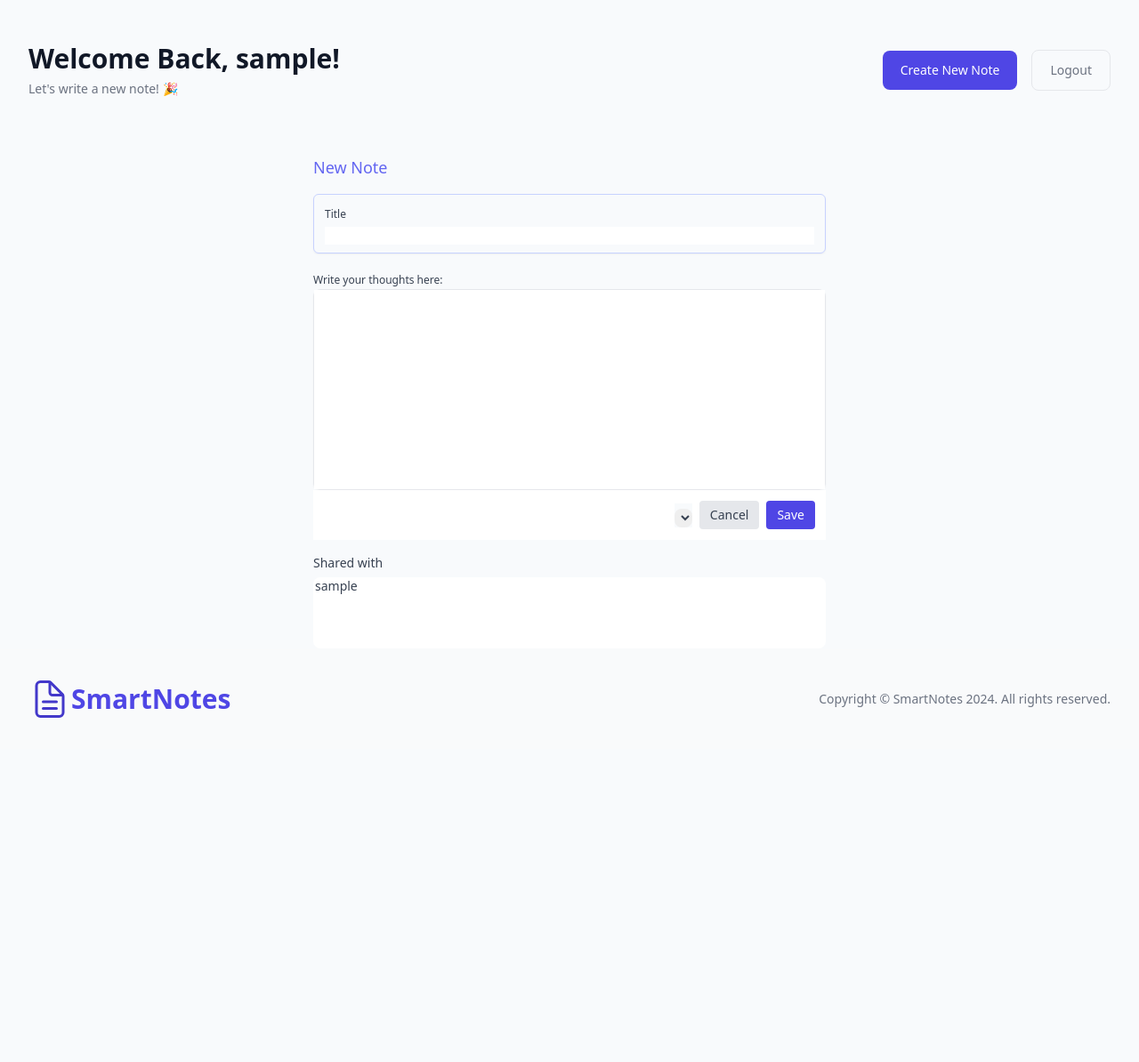
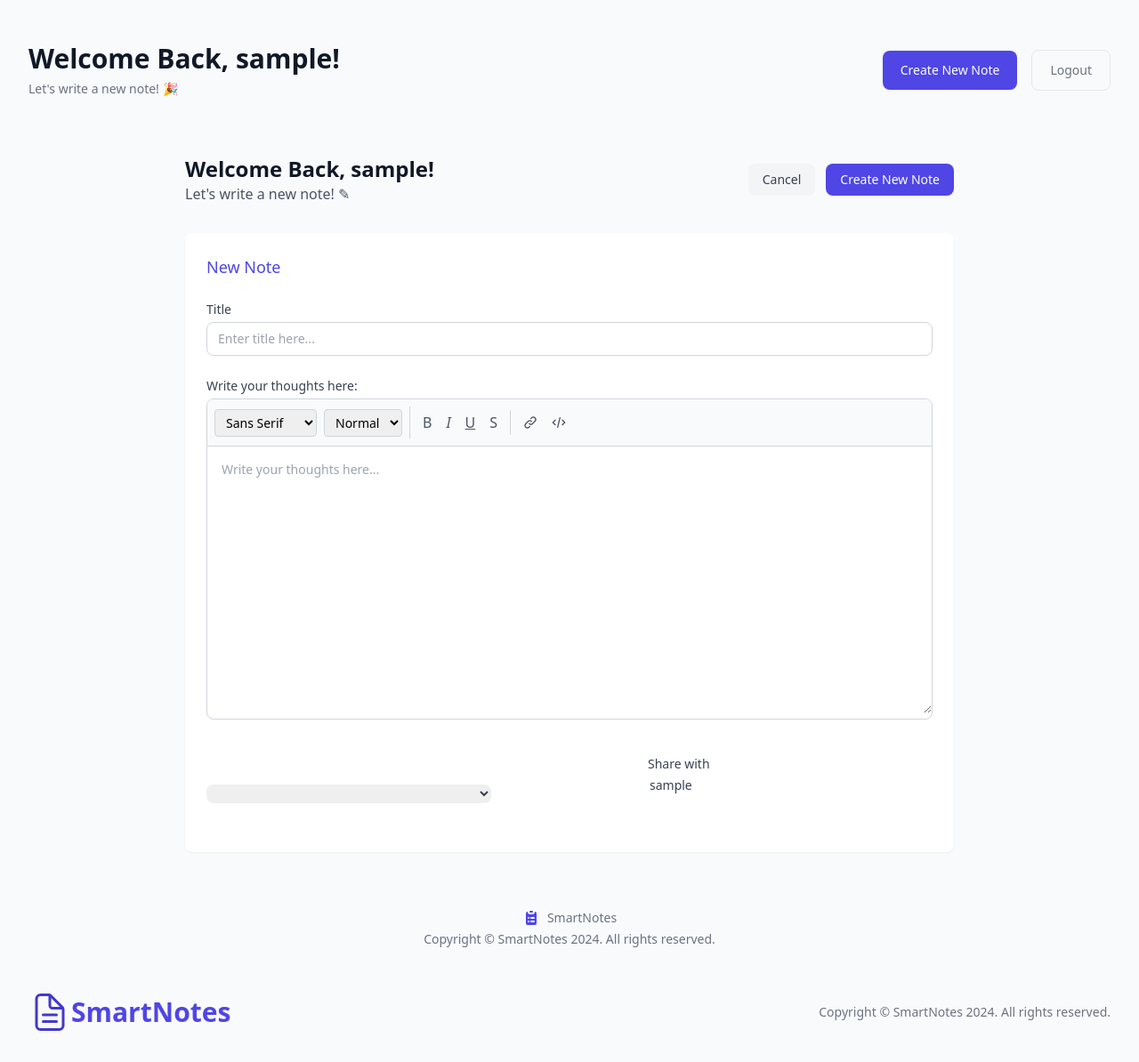
Before and after one commit to majortank/smartnotes, a Django app: page /smart/notes/new in a window 1280 px wide. Shown: the whole page at 89% size. Before the commit the page ends 807 px from the top, so only its background shows below. Run offline with Django 5.2, Linux system fonts and the light colour scheme; the visitor is signed in with stand-in values (Sample User, id 1); data comes from the database, SQL or seed files in the repository; data that the repository does not hold is empty; style sheets or scripts are compiled from the project's sources; some libraries are stand-ins or nearby versions.

Commit message:
Enhance Notes form and template with improved styling and functionality, fix a element that overlapped over save, cancel and category button and dropdown.

```diff
--- a/notes/forms.py
+++ b/notes/forms.py
@@ -1,5 +1,4 @@
 from django import forms
-
 from .models import Notes
 from django.contrib.auth.models import User
 
@@ -9,13 +8,28 @@ class NotesForm(forms.ModelForm):
         model = Notes
         fields = ['title', 'text', 'category', 'shared_with']
         widgets = {
-            'title' : forms.TextInput(attrs={'class':'mt-1 w-full border-none p-0 focus:border-transparent focus:outline-none focus:ring-0 sm:text-sm'}),
-            'text' : forms.Textarea(attrs={'class':'w-full h-full resize-none border-none align-top focus:ring-0 sm:text-sm'}),
-            'category' : forms.Select(attrs={'class':'mt-1.5 w-full rounded-lg border-gray-300 text-gray-700 sm:text-sm'}),
-            'shared_with' : forms.SelectMultiple(attrs={'class': 'mt-1.5 w-full rounded-lg border-gray-300 text-gray-700 sm:text-sm'}),
+            'title': forms.TextInput(attrs={
+                'class': 'w-full rounded-lg border-gray-300 text-sm focus:border-indigo-500 focus:ring-indigo-500 placeholder-gray-400',
+                'placeholder': 'Enter title here...',
+            }),
+            'text': forms.Textarea(attrs={
+                'class': 'w-full rounded-lg text-sm min-h-[300px] focus:ring-0 placeholder-gray-400',
+                'placeholder': 'Write your thoughts here...',
+                'rows': '12',
+            }),
+            'category': forms.Select(attrs={
+                'class': 'rounded-lg border-gray-300 text-sm text-gray-700 focus:border-indigo-500 focus:ring-indigo-500',
+            }),
+            'shared_with': forms.SelectMultiple(attrs={
+                'class': 'rounded-lg border-gray-300 text-sm text-gray-700 focus:border-indigo-500 focus:ring-indigo-500',
+                'size': '3',
+            }),
         }
         labels = {
-            'text' : 'Write your thoughts here:',
+            'title': 'Title',
+            'text': 'Write your thoughts here:',
+            'category': 'Category',
+            'shared_with': 'Share with'
         }
 
     def __init__(self, *args, **kwargs):
@@ -24,10 +38,8 @@ class NotesForm(forms.ModelForm):
         if user:
             self.fields['shared_with'].queryset = User.objects.exclude(pk=user.pk)
 
+        # Set initial category if needed
+        self.fields['category'].initial = 'Personal'
 
-
-    # def clean_title(self):
-    #     title = self.cleaned_data['title']
-    #     if 'Perfect' not in title:
-    #         raise forms.ValidationError('Title must contain Perfect')
-    #     return title
+        # Add help text for shared_with
+        self.fields['shared_with'].help_text = 'Hold Ctrl (Cmd on Mac) to select multiple users'
--- a/notes/templates/notes/notes_form.html
+++ b/notes/templates/notes/notes_form.html
@@ -1,65 +1,122 @@
 {% extends "_base.html" %}
 {% load widget_tweaks %}
 {% block content %}
-  <div class="mx-auto max-w-xl">
-    <h2 class='text-lg text-indigo-500 mb-4'>New Note</h2>
-  <form method="post">
-    {% csrf_token %}
-    <label
-        for="NoteTitle"
-        class="block overflow-hidden rounded-md border border-indigo-200 px-3 py-2 shadow-sm focus-within:border-indigo-600 focus-within:ring-1 focus-within:ring-indigo-600"
-      >
-        <span class="text-xs font-medium text-gray-700"> {{ form.title.label}} </span>
-        {{ form.title }}
-      </label>
-
-      <div class='my-4'>
-        <label for="OrderNotes" class="text-xs font-medium text-gray-700">{{ form.text.label }}</label>
-        <div
-          class="overflow-y rounded-lg border border-gray-200 shadow-sm focus-within:border-indigo-600 focus-within:ring-1 focus-within:ring-indigo-600">
-          {{ form.text|add_class:" h-80 w-full p-3" }}
+  <div class="mx-auto max-w-4xl px-4">
+    <div class="flex justify-between items-center mb-8">
+      <div>
+        <h1 class="text-2xl font-semibold text-gray-900">Welcome Back, {{ user.username }}!</h1>
+        <p class="text-gray-600">Let's write a new note! ✎</p>
       </div>
-        <div class="flex items-center justify-end gap-2 bg-white p-3">
-          <!-- -->
-          <div class=" flex flex-row justify-end items-center bg-slate-50">
-            <!-- <label for="HeadlineAct" class="text-sm font-medium text-gray-900"> {{ form.category.label }} </label> -->
-
-            {{ form.category }}
-          </div>
-          <!-- -->
-          <a
-          href="{% url 'notes.list' %}"
-            class="rounded bg-gray-200 px-3 py-1.5 text-sm font-medium text-gray-700 hover:text-gray-600"
-          >
+      <div class="flex gap-3">
+        <a href="{% url 'notes.list' %}"
+           class="inline-flex items-center justify-center px-4 py-2 text-sm font-medium text-gray-700 bg-gray-100 rounded-lg hover:bg-gray-200 focus:outline-none focus:ring-2 focus:ring-offset-2 focus:ring-gray-500">
           Cancel
         </a>
-
-          <button
-            type="submit"
-            class="rounded bg-indigo-600 px-3 py-1.5 text-sm font-medium text-white hover:bg-indigo-700"
-          >
-            Save
+        <button type="submit" form="note-form"
+                class="inline-flex items-center justify-center px-4 py-2 text-sm font-medium text-white bg-indigo-600 rounded-lg hover:bg-indigo-700 focus:outline-none focus:ring-2 focus:ring-offset-2 focus:ring-indigo-500">
+          Create New Note
         </button>
       </div>
     </div>
-    <label for="shared_with" class="block text-sm font-medium text-gray-700"> {{ form.shared_with.label }} </label>
-      {{ form.shared_with }}
+
+    <div class="bg-white rounded-lg shadow-sm p-6">
+      <h2 class="text-lg font-medium text-indigo-600 mb-6">New Note</h2>
+
+      <form id="note-form" method="post" class="space-y-6">
+        {% csrf_token %}
+
+        <!-- Title Input -->
+        <div class="space-y-1">
+          <label class="block text-sm font-medium text-gray-700">
+            {{ form.title.label }}
+          </label>
+          {{ form.title|add_class:"w-full px-3 py-2 border border-gray-300 rounded-lg focus:ring-2 focus:ring-indigo-500 focus:border-indigo-500"|attr:"placeholder:Enter title here..." }}
+        </div>
+
+        <!-- Text Editor Area -->
+        <div class="space-y-1">
+          <label class="block text-sm font-medium text-gray-700">
+            {{ form.text.label }}
+          </label>
+          <div class="border border-gray-300 rounded-lg overflow-hidden">
+            <!-- Rich Text Editor Toolbar -->
+            <div class="flex items-center gap-2 p-2 border-b border-gray-300 bg-gray-50">
+              <select class="px-2 py-1 text-sm border border-gray-300 rounded hover:border-gray-400 focus:border-indigo-500 focus:ring-indigo-500">
+                <option>Sans Serif</option>
+                <option>Serif</option>
+                <option>Monospace</option>
+              </select>
+              <select class="px-2 py-1 text-sm border border-gray-300 rounded hover:border-gray-400 focus:border-indigo-500 focus:ring-indigo-500">
+                <option>Normal</option>
+                <option>Large</option>
+                <option>Small</option>
+              </select>
+              <div class="flex items-center gap-1 border-l border-gray-300 pl-2">
+                <button type="button" class="p-1.5 rounded hover:bg-gray-200 text-gray-600" title="Bold">B</button>
+                <button type="button" class="p-1.5 rounded hover:bg-gray-200 text-gray-600 italic" title="Italic">I</button>
+                <button type="button" class="p-1.5 rounded hover:bg-gray-200 text-gray-600 underline" title="Underline">U</button>
+                <button type="button" class="p-1.5 rounded hover:bg-gray-200 text-gray-600" title="Strike">S</button>
+              </div>
+              <div class="flex items-center gap-1 border-l border-gray-300 pl-2">
+                <button type="button" class="p-1.5 rounded hover:bg-gray-200 text-gray-600" title="Link">
+                  <svg class="w-4 h-4" fill="none" stroke="currentColor" viewBox="0 0 24 24">
+                    <path stroke-linecap="round" stroke-linejoin="round" stroke-width="2" d="M13.828 10.172a4 4 0 00-5.656 0l-4 4a4 4 0 105.656 5.656l1.102-1.101m-.758-4.899a4 4 0 005.656 0l4-4a4 4 0 00-5.656-5.656l-1.1 1.1"></path>
+                  </svg>
+                </button>
+                <button type="button" class="p-1.5 rounded hover:bg-gray-200 text-gray-600" title="Code">
+                  <svg class="w-4 h-4" fill="none" stroke="currentColor" viewBox="0 0 24 24">
+                    <path stroke-linecap="round" stroke-linejoin="round" stroke-width="2" d="M10 20l4-16m4 4l4 4-4 4M6 16l-4-4 4-4"></path>
+                  </svg>
+                </button>
+              </div>
+            </div>
+            <!-- Text Area -->
+            {{ form.text|add_class:"w-full p-4 focus:ring-0 border-none min-h-[300px]"|attr:"placeholder:Write your thoughts here..." }}
+          </div>
+        </div>
+
+        <!-- Bottom Actions -->
+        <div class="flex items-center justify-between pt-4">
+          <!-- Category Dropdown -->
+          <div class="flex-1 max-w-xs">
+            {{ form.category|add_class:"w-full rounded-lg border-gray-300 text-sm focus:border-indigo-500 focus:ring-indigo-500" }}
+          </div>
+
+          <!-- Share With Section -->
+          <div class="flex-1 max-w-xs ml-4">
+            <label class="block text-sm font-medium text-gray-700 mb-1">
+              {{ form.shared_with.label }}
+            </label>
+            {{ form.shared_with|add_class:"w-full rounded-lg border-gray-300 text-sm focus:border-indigo-500 focus:ring-indigo-500" }}
+          </div>
+        </div>
       </form>
     </div>
 
+    <!-- Error Messages -->
     {% if form.errors %}
-            <div role="alert" class="rounded border-s-4 border-red-500 bg-red-50 p-4">
-                <strong class="block font-medium text-red-800"> Something went wrong </strong>
-
-                <p class="mt-2 text-sm text-red-700">
-                  <ul>
+    <div role="alert" class="mt-6 rounded-lg border-l-4 border-red-500 bg-red-50 p-4">
+      <strong class="block font-medium text-red-800">Please correct the following errors:</strong>
+      <ul class="mt-2 text-sm text-red-700 list-disc list-inside">
         {% for field, errors in form.errors.items %}
           {% for error in errors %}
             <li>{{ error }}</li>
           {% endfor %}
         {% endfor %}
       </ul>
-                </p>
     </div>
     {% endif %}
+  </div>
+
+  <!-- Footer -->
+  <footer class="mt-12 py-4 text-center text-sm text-gray-500">
+    <div class="flex items-center justify-center gap-2">
+      <svg class="w-5 h-5 text-indigo-600" fill="currentColor" viewBox="0 0 20 20">
+        <path d="M9 2a1 1 0 000 2h2a1 1 0 100-2H9z"/>
+        <path fill-rule="evenodd" d="M4 5a2 2 0 012-2 3 3 0 003 3h2a3 3 0 003-3 2 2 0 012 2v11a2 2 0 01-2 2H6a2 2 0 01-2-2V5zm3 4a1 1 0 000 2h.01a1 1 0 100-2H7zm3 0a1 1 0 000 2h3a1 1 0 100-2h-3zm-3 4a1 1 0 100 2h.01a1 1 0 100-2H7zm3 0a1 1 0 100 2h3a1 1 0 100-2h-3z" clip-rule="evenodd"/>
+      </svg>
+      <span>SmartNotes</span>
+    </div>
+    <p class="mt-1">Copyright © SmartNotes 2024. All rights reserved.</p>
+  </footer>
 {% endblock %}
```
Also changed, not shown: test.md (+1 -1 lines). Lines whose indentation alone changed are shown as unchanged.
